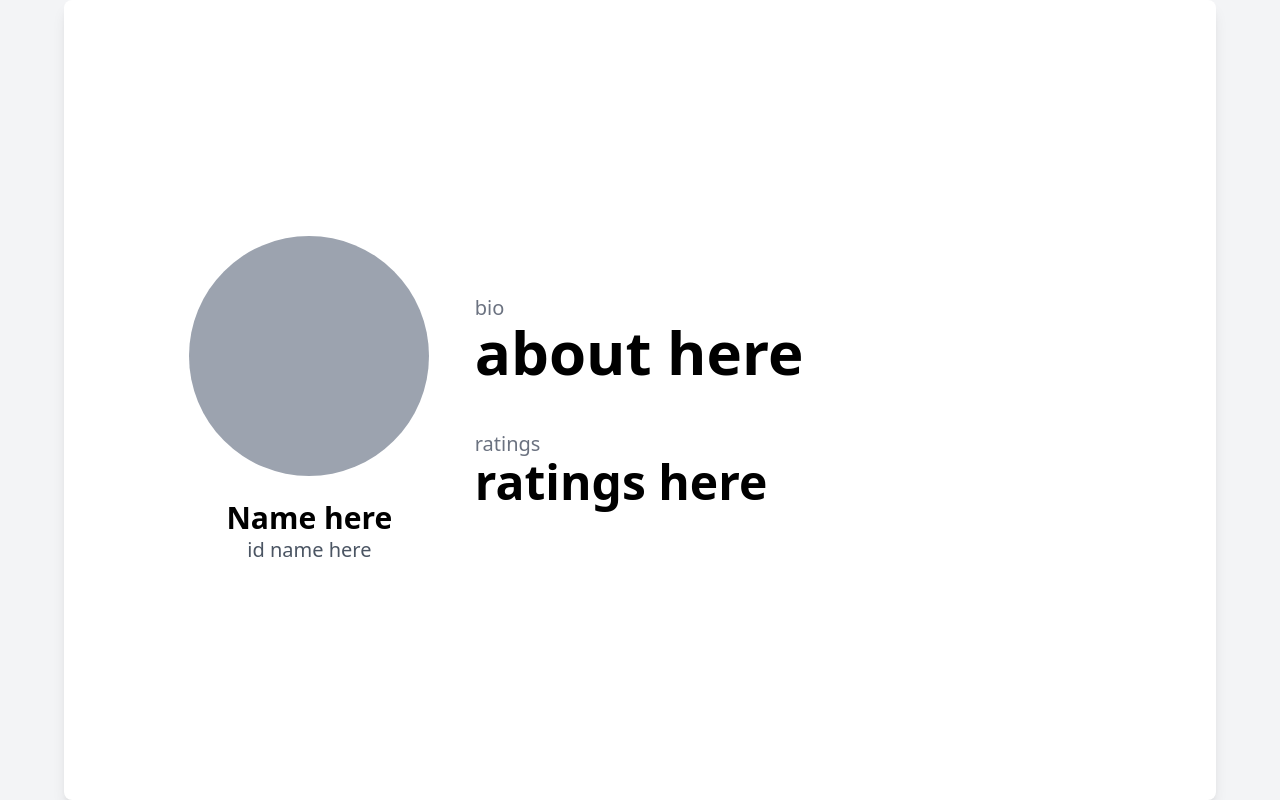
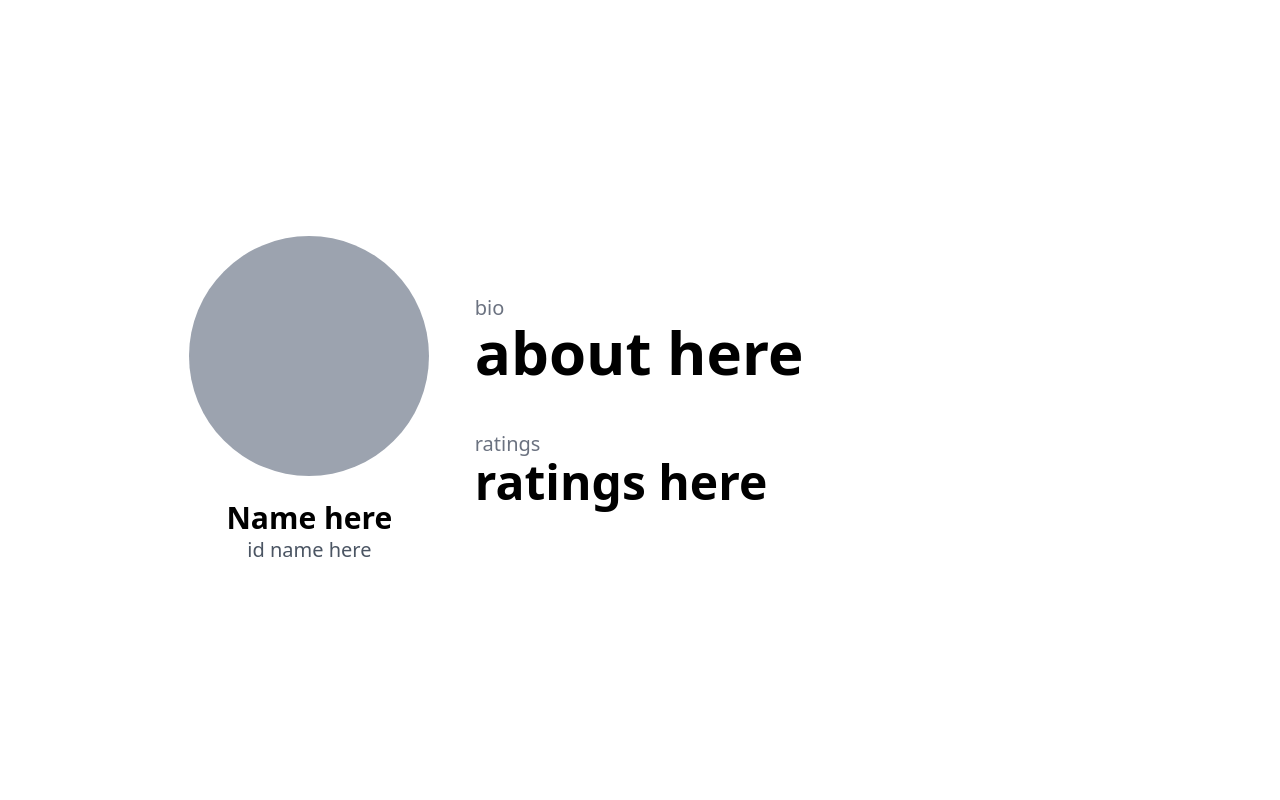
Before and after one commit to EmOn9999-9/hackthon, a PHP site: page /profile.php in a window 1280 px wide. Run offline with PHP 8.4, Linux system fonts and the light colour scheme; some libraries are stand-ins or nearby versions.

Commit message:
Update profile.php

```diff
--- a/profile.php
+++ b/profile.php
@@ -6,8 +6,8 @@
     <script src="https://cdn.tailwindcss.com"></script>
     <title>Profile Page</title>
 </head>
-<body class="flex items-center justify-center min-h-screen bg-gray-100 w-full h-screen">
-    <div class="flex items-center justify-between w-full h-full max-w-6xl p-20 bg-white shadow-lg rounded-lg">
+<body class="flex items-center justify-center h-screen w-full">
+    <div class="flex items-center justify-between w-full h-full max-w-6xl p-20 bg-white ">
         <!-- Profile Section -->
         <div class="flex flex-col items-center w-1/3">
             <div class="w-60 h-60 bg-gray-400 rounded-full"></div>
```
